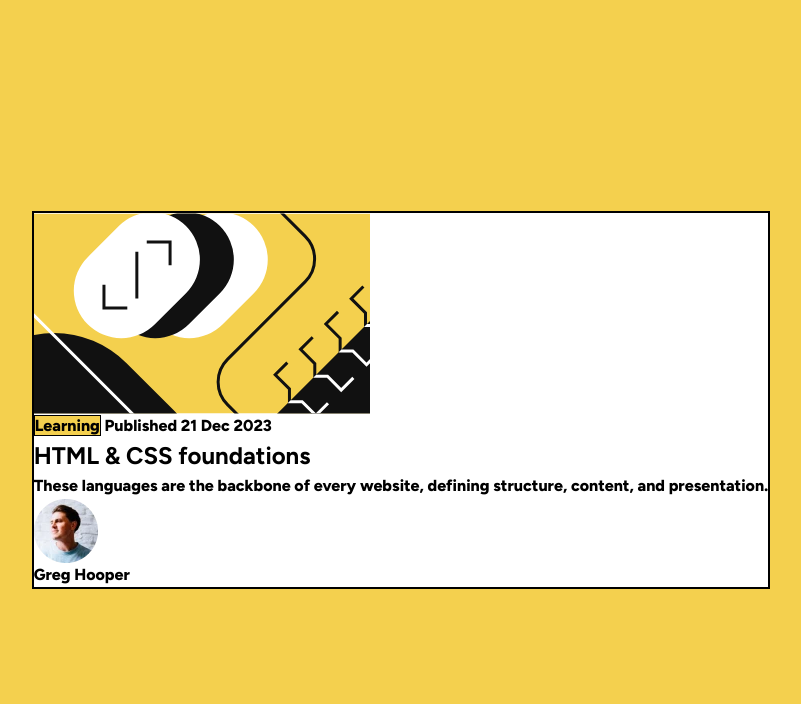
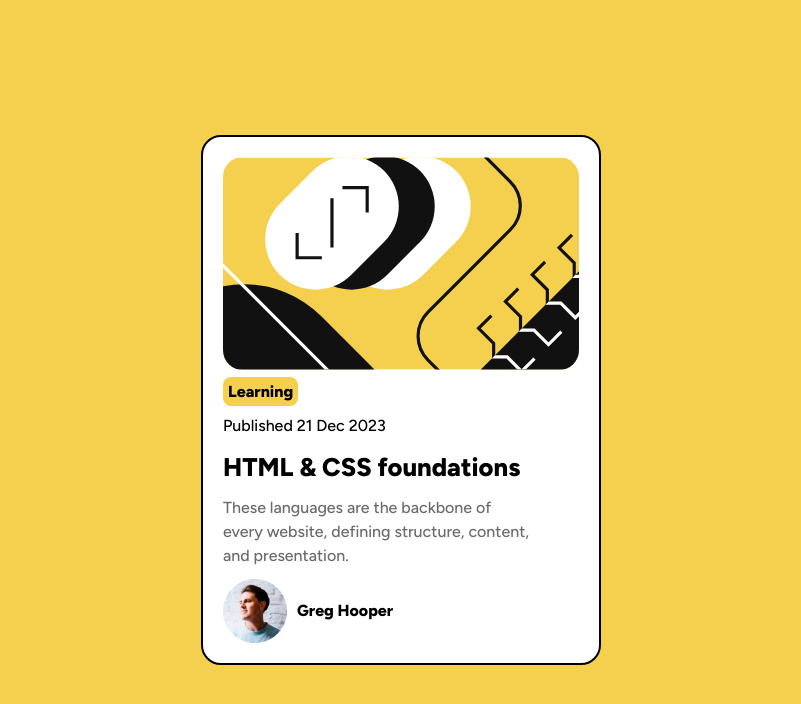
Before and after one commit to JammiM/blog-preview-card-ff, a website built with Vite: page index.html in a window 1280 px wide. Shown: the whole page, without its empty margins (239-1040 px from the left). Built offline with nearby package versions, Linux system fonts and the light colour scheme.

Commit message:
Added some general styles

```diff
--- a/index.html
+++ b/index.html
@@ -21,23 +21,28 @@
             srcset="./src/assets/images/illustration-article.svg"
           />
           <img
+            class="blogcard__thumbnail"
             src="./src/assets/images/illustration-article.svg"
             alt="HTML &amp; CSS foundations thumbnail"
             srcset=""
           />
         </picture>
-        <span id="blogcard__learning">Learning</span>
+
+        <section class="blogcard__main_content">
+          <div class="blogcard__tags">
+            <span class="blogcard__tags-learning">Learning</span>
+          </div>
 
           <span> Published 21 Dec 2023 </span>
 
-        <h1>HTML &amp; CSS foundations</h1>
+          <h1 class="blogcard__heading">HTML &amp; CSS foundations</h1>
 
-        <p>
-          These languages are the backbone of every website, defining structure,
-          content, and presentation.
+          <p class="blogcard__description">
+            These languages are the backbone of every website, defining
+            structure, content, and presentation.
           </p>
 
-        <div>
+          <div class="blogcard__author">
             <picture>
               <img
                 src="./src/assets/images/image-avatar.webp"
@@ -47,6 +52,7 @@
             </picture>
             <span>Greg Hooper</span>
           </div>
+        </section>
       </article>
     </main>
   </body>
--- a/src/style.css
+++ b/src/style.css
@@ -10,16 +10,17 @@
   --fs: 16px;
   --ff-reg: "Figtree";
 
-  --fw-light: 500;
-  --fw-reg: 800;
+  --fw-regular: 500;
+  --fw-bold: 800;
 }
 
 #body {
   font-family: var(--ff-reg), serif;
-  font-weight: var(--fw-reg);
+  font-weight: var(--fw-regular);
   font-optical-sizing: auto;
   font-style: normal;
   background-color: var(--yellow);
+  font-size: clamp(0.25rem, 0.8rem + 1vw, 1rem);
 }
 
 #main {
@@ -32,10 +33,56 @@
 #blogcard {
   border: 2px solid black;
   background-color: var(--White);
-  max-width: 100%;
+
+  width: min(90%, 400px);
+  border-radius: 20px;
+  padding: 20px;
+
+  & * {
+    /* border: 1px solid red; */
+  }
 }
 
-#blogcard__learning {
-  border: 1px solid black;
+.blogcard__thumbnail {
+  border-radius: 20px;
+  width: 100%;
+}
+
+.blogcard__main_content {
+  display: flex;
+  flex-direction: column;
+
+  margin-top: 10px;
+
+  align-items: start;
+  gap: 10px;
+}
+
+.blogcard__tags-learning {
   background-color: var(--yellow);
+  padding: 5px;
+  border-radius: 8px;
+  font-weight: var(--fw-bold);
 }
+
+.blogcard__heading {
+  font-weight: var(--fw-bold);
+  font-size: clamp(1.5rem, 0.8rem + 1vw, 3rem);
+
+  &:hover {
+    color: var(--yellow);
+    cursor: pointer;
+  }
+}
+
+.blogcard__description {
+  color: var(--Gray-500);
+}
+
+.blogcard__author {
+  display: flex;
+  flex-direction: row;
+  font-weight: var(--fw-bold);
+  align-items: center;
+  gap: 10px;
+}
```
Lines whose indentation alone changed are shown as unchanged.
